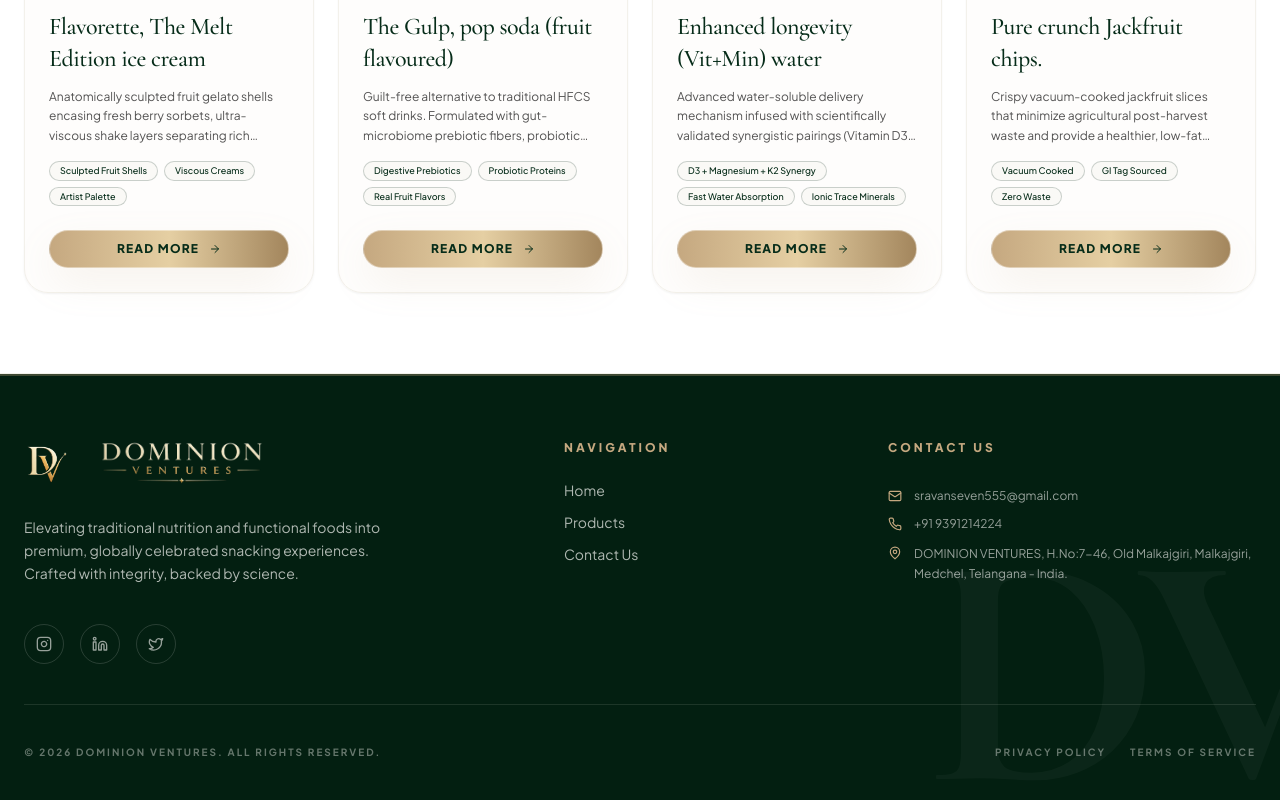
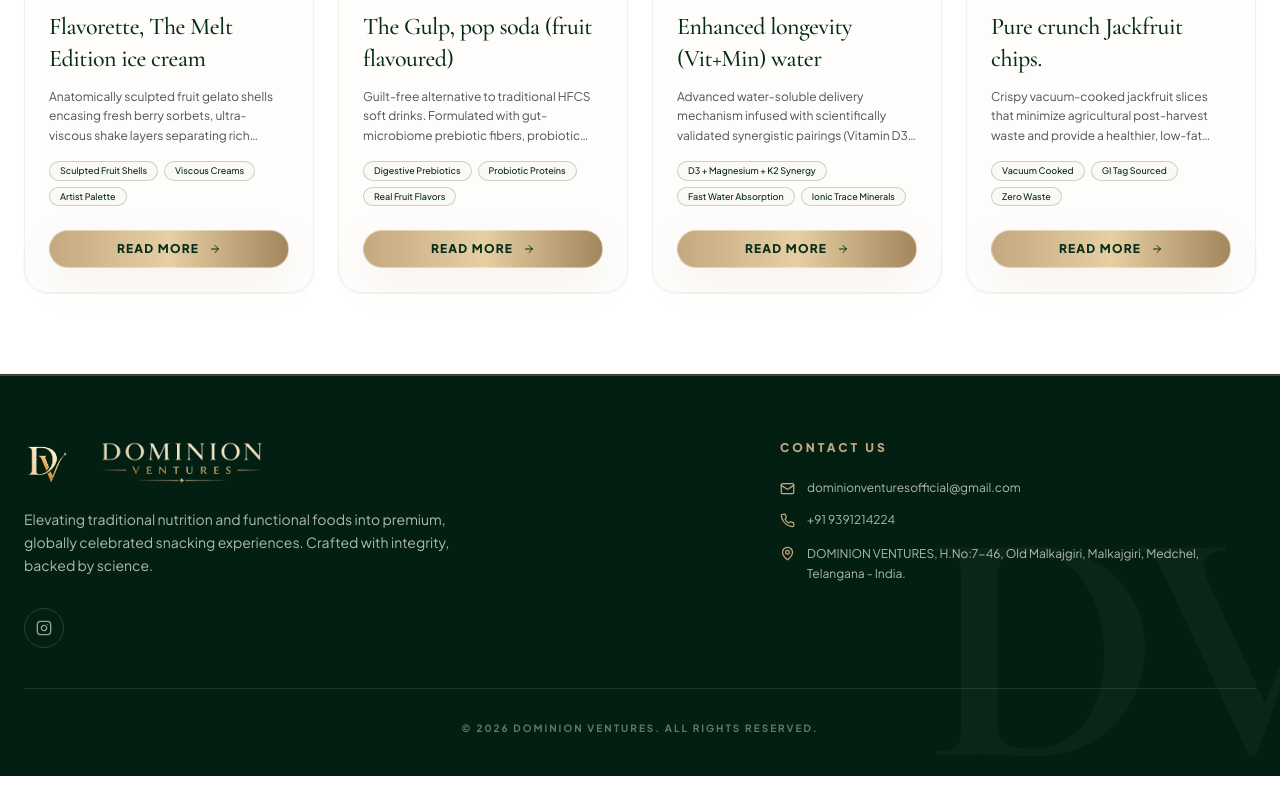
Before and after one commit to Nikhilesh-0007/Dominion-Ventures, a Next.js app: page / in a window 1280 px wide. Shown: the part 6235-7035 px from the top of the page. After the commit the page ends 7011 px from the top, so only its background shows below. Built offline with nearby package versions, Linux system fonts and the light colour scheme.

Commit message:
Updated Email

```diff
--- a/src/components/Footer.tsx
+++ b/src/components/Footer.tsx
@@ -1,21 +1,7 @@
-'use client';
-
-import { useState } from 'react';
 import Link from 'next/link';
-import { ArrowRight, Mail, Phone, MapPin, Instagram, Linkedin, Twitter } from 'lucide-react';
+import { Mail, Phone, MapPin, Instagram } from 'lucide-react';
 
 export default function Footer() {
-  const [email, setEmail] = useState('');
-  const [subscribed, setSubscribed] = useState(false);
-
-  const handleSubmit = (e: React.FormEvent) => {
-    e.preventDefault();
-    if (email) {
-      setSubscribed(true);
-      setEmail('');
-    }
-  };
-
   return (
     <footer id="contact" className="bg-brand-green-dark text-brand-cream pt-16 pb-10 relative overflow-hidden border-t-2 border-brand-gold/30">
       {/* Editorial Watermark Logo */}
@@ -27,7 +13,7 @@
         <div className="grid grid-cols-1 lg:grid-cols-12 gap-12 lg:gap-16 pb-10 border-b border-brand-cream/10">
 
           {/* Column 1: Brand Info */}
-          <div className="lg:col-span-5 flex flex-col gap-8">
+          <div className="lg:col-span-7 flex flex-col gap-6">
             <Link href="/" className="flex items-center gap-3 group w-fit">
               <img
                 src="/logo.png"
@@ -41,7 +27,7 @@
               />
             </Link>
 
-            <p className="font-sans text-sm text-brand-cream/70 max-w-sm leading-relaxed">
+            <p className="font-sans text-sm text-brand-cream/70 max-w-md leading-relaxed">
               Elevating traditional nutrition and functional foods into premium, globally celebrated snacking experiences. Crafted with integrity, backed by science.
             </p>
 
@@ -56,57 +42,40 @@
               >
                 <Instagram size={16} />
               </a>
-              <a href="#" className="w-10 h-10 rounded-full border border-brand-cream/15 flex items-center justify-center text-brand-cream/60 hover:text-brand-gold hover:border-brand-gold hover:scale-110 transition-all duration-300" aria-label="LinkedIn">
-                <Linkedin size={16} />
-              </a>
-              <a href="#" className="w-10 h-10 rounded-full border border-brand-cream/15 flex items-center justify-center text-brand-cream/60 hover:text-brand-gold hover:border-brand-gold hover:scale-110 transition-all duration-300" aria-label="Twitter">
-                <Twitter size={16} />
-              </a>
             </div>
           </div>
 
-          {/* Column 2: Navigation Links */}
-          <div className="lg:col-span-3 flex flex-col gap-6">
-            <span className="font-sans text-xs uppercase tracking-[0.25em] text-brand-gold font-extrabold">
-              Navigation
-            </span>
-            <nav className="flex flex-col gap-3">
-              <a href="#top" onClick={(e) => { e.preventDefault(); window.scrollTo({ top: 0, behavior: 'smooth' }); }} className="font-sans text-sm text-brand-cream/70 hover:text-brand-gold hover:translate-x-1 transition-all duration-300 cursor-pointer">Home</a>
-              <a href="#products" onClick={(e) => { e.preventDefault(); document.getElementById('products')?.scrollIntoView({ behavior: 'smooth' }); }} className="font-sans text-sm text-brand-cream/70 hover:text-brand-gold hover:translate-x-1 transition-all duration-300 cursor-pointer">Products</a>
-              <a href="#contact" onClick={(e) => { e.preventDefault(); document.getElementById('contact')?.scrollIntoView({ behavior: 'smooth' }); }} className="font-sans text-sm text-brand-cream/70 hover:text-brand-gold hover:translate-x-1 transition-all duration-300 cursor-pointer">Contact Us</a>
-            </nav>
-          </div>
-
-          {/* Column 3: Contact Details */}
-          <div className="lg:col-span-4 flex flex-col gap-8">
+          {/* Column 2: Contact Details */}
+          <div className="lg:col-span-5 flex flex-col gap-6">
             <span className="font-sans text-xs uppercase tracking-[0.25em] text-brand-gold font-extrabold">
               Contact Us
             </span>
-            <div className="flex flex-col gap-3 text-xs text-brand-cream/60">
-              <div className="flex items-center gap-3">
-                <Mail size={14} className="text-brand-gold shrink-0" />
-                <a href="mailto:sravanseven555@gmail.com" className="hover:text-brand-gold transition-colors duration-300">sravanseven555@gmail.com</a>
-              </div>
-              <div className="flex items-center gap-3">
-                <Phone size={14} className="text-brand-gold shrink-0" />
-                <a href="tel:+919391214224" className="hover:text-brand-gold transition-colors duration-300">+91 9391214224</a>
-              </div>
+            <div className="flex flex-col gap-4 text-xs text-brand-cream/70">
+              <a
+                href="mailto:dominionventuresofficial@gmail.com?subject=Inquiry%20-%20Dominion%20Ventures"
+                target="_top"
+                className="flex items-center gap-3 group w-fit hover:text-brand-gold transition-colors duration-300 cursor-pointer"
+              >
+                <Mail size={15} className="text-brand-gold shrink-0 transition-transform group-hover:scale-110" />
+                <span>dominionventuresofficial@gmail.com</span>
+              </a>
+              <a
+                href="tel:+919391214224"
+                className="flex items-center gap-3 group w-fit hover:text-brand-gold transition-colors duration-300 cursor-pointer"
+              >
+                <Phone size={15} className="text-brand-gold shrink-0 transition-transform group-hover:scale-110" />
+                <span>+91 9391214224</span>
+              </a>
               <div className="flex items-start gap-3">
-                <MapPin size={14} className="text-brand-gold mt-0.5 shrink-0" />
+                <MapPin size={15} className="text-brand-gold mt-0.5 shrink-0" />
                 <span className="leading-relaxed">DOMINION VENTURES, H.No:7-46, Old Malkajgiri, Malkajgiri, Medchel, Telangana - India.</span>
               </div>
             </div>
           </div>
         </div>
 
-        <div className="flex flex-col md:flex-row justify-between items-center gap-6 pt-10 text-[10px] text-brand-cream/40 uppercase tracking-[0.2em] font-bold">
-          <div>
-            © 2026 Dominion Ventures. All Rights Reserved.
-          </div>
-          <div className="flex gap-6">
-            <a href="#" className="hover:text-brand-gold transition-colors duration-300">Privacy Policy</a>
-            <a href="#" className="hover:text-brand-gold transition-colors duration-300">Terms of Service</a>
-          </div>
+        <div className="pt-8 text-center text-[10px] text-brand-cream/40 uppercase tracking-[0.2em] font-bold">
+          © 2026 Dominion Ventures. All Rights Reserved.
         </div>
       </div>
     </footer>
```
